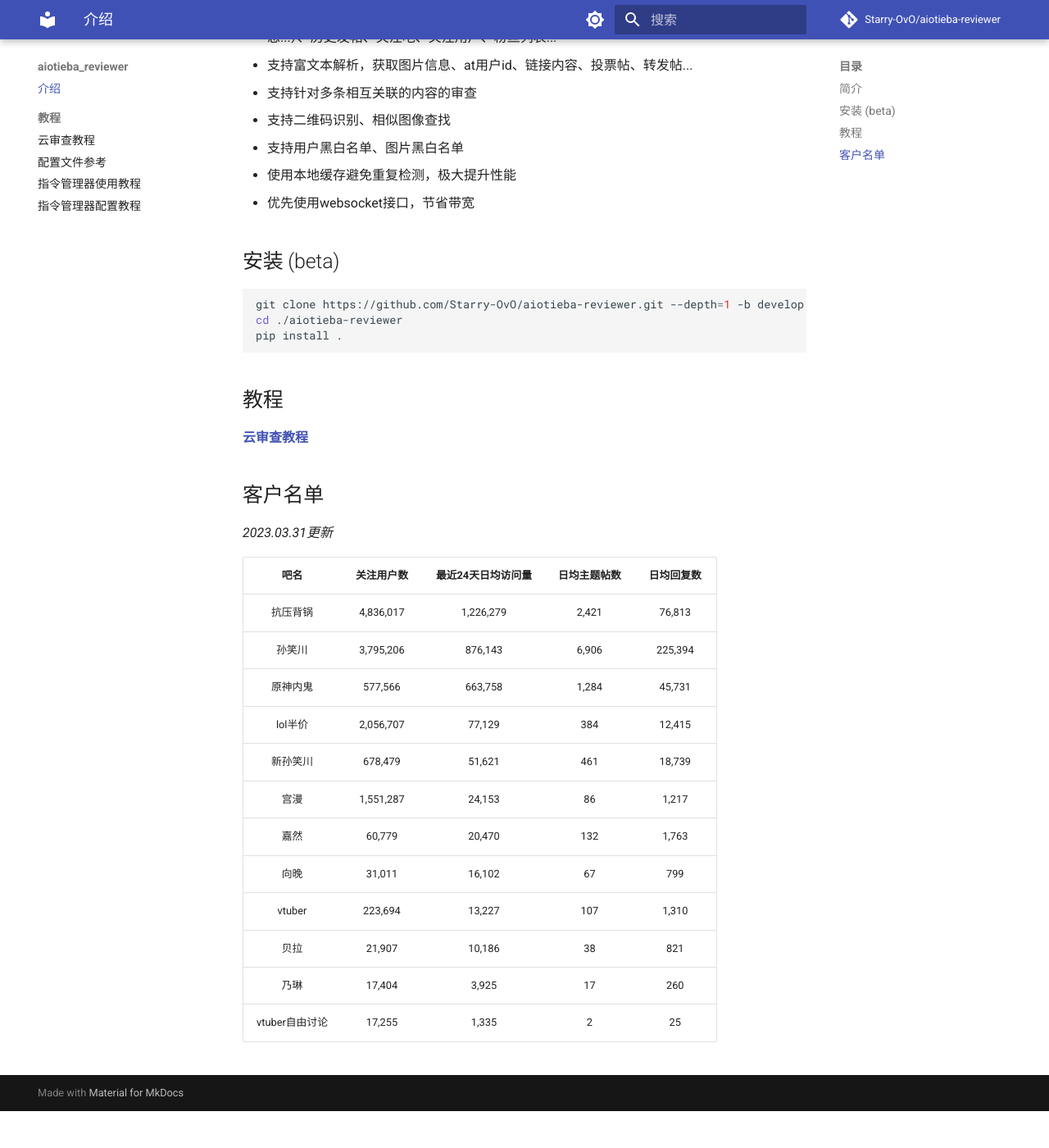
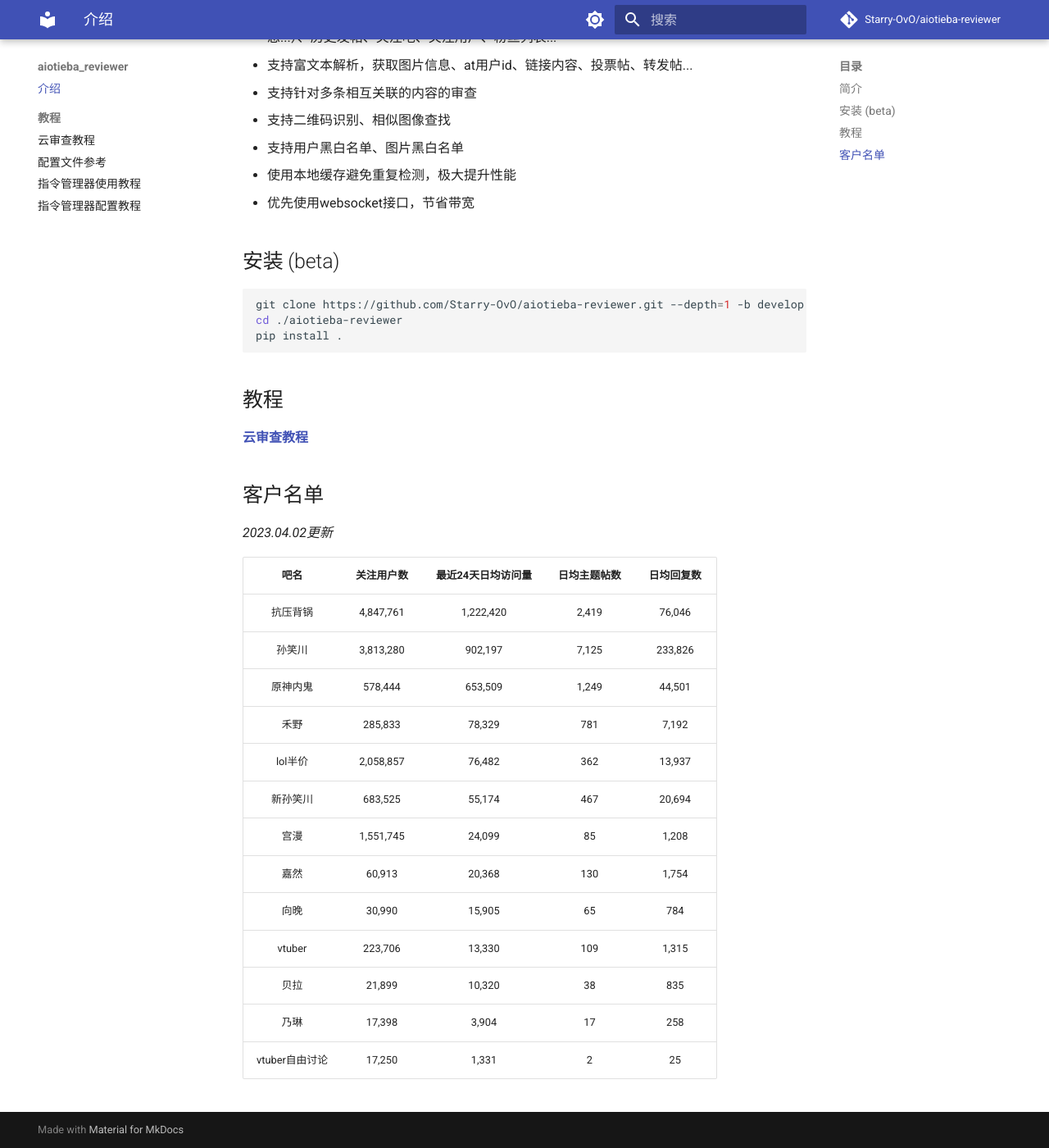
Before and after one commit to lumina37/aiotieba-reviewer, an MkDocs documentation site: the page built from docs/index.md, in a window 1280 px wide and 1400 px high, scrolled down 298 px. Shown: the whole window at 82% size. Built offline with MkDocs 1.6.1 and Material for MkDocs 9.7.7, drawn with Linux system fonts in a browser that asks for light colours; comment, search, counter and statistics services are not loaded; before the commit the page ends 1653 px from its top, so only the background shows below that.

```diff
--- a/docs/index.md
+++ b/docs/index.md
@@ -25,19 +25,20 @@ pip install .
 
 ## 客户名单
 
-*2023.03.31更新*
+*2023.04.02更新*
 
 |      吧名      | 关注用户数 | 最近24天日均访问量 | 日均主题帖数 | 日均回复数 |
 | :------------: | :--------: | :----------------: | :----------: | :--------: |
-|    抗压背锅    | 4,836,017  |     1,226,279      |    2,421     |   76,813   |
-|     孙笑川     | 3,795,206  |      876,143       |    6,906     |  225,394   |
-|    原神内鬼    |  577,566   |      663,758       |    1,284     |   45,731   |
-|    lol半价     | 2,056,707  |       77,129       |     384      |   12,415   |
-|    新孙笑川    |  678,479   |       51,621       |     461      |   18,739   |
-|      宫漫      | 1,551,287  |       24,153       |      86      |   1,217    |
-|      嘉然      |   60,779   |       20,470       |     132      |   1,763    |
-|      向晚      |   31,011   |       16,102       |      67      |    799     |
-|     vtuber     |  223,694   |       13,227       |     107      |   1,310    |
-|      贝拉      |   21,907   |       10,186       |      38      |    821     |
-|      乃琳      |   17,404   |       3,925        |      17      |    260     |
-| vtuber自由讨论 |   17,255   |       1,335        |      2       |     25     |
+|    抗压背锅    | 4,847,761  |     1,222,420      |    2,419     |   76,046   |
+|     孙笑川     | 3,813,280  |      902,197       |    7,125     |  233,826   |
+|    原神内鬼    |  578,444   |      653,509       |    1,249     |   44,501   |
+|      禾野      |  285,833   |       78,329       |     781      |   7,192    |
+|    lol半价     | 2,058,857  |       76,482       |     362      |   13,937   |
+|    新孙笑川    |  683,525   |       55,174       |     467      |   20,694   |
+|      宫漫      | 1,551,745  |       24,099       |      85      |   1,208    |
+|      嘉然      |   60,913   |       20,368       |     130      |   1,754    |
+|      向晚      |   30,990   |       15,905       |      65      |    784     |
+|     vtuber     |  223,706   |       13,330       |     109      |   1,315    |
+|      贝拉      |   21,899   |       10,320       |      38      |    835     |
+|      乃琳      |   17,398   |       3,904        |      17      |    258     |
+| vtuber自由讨论 |   17,250   |       1,331        |      2       |     25     |
```
Also changed, not shown: README.md (+14 -13 lines).
